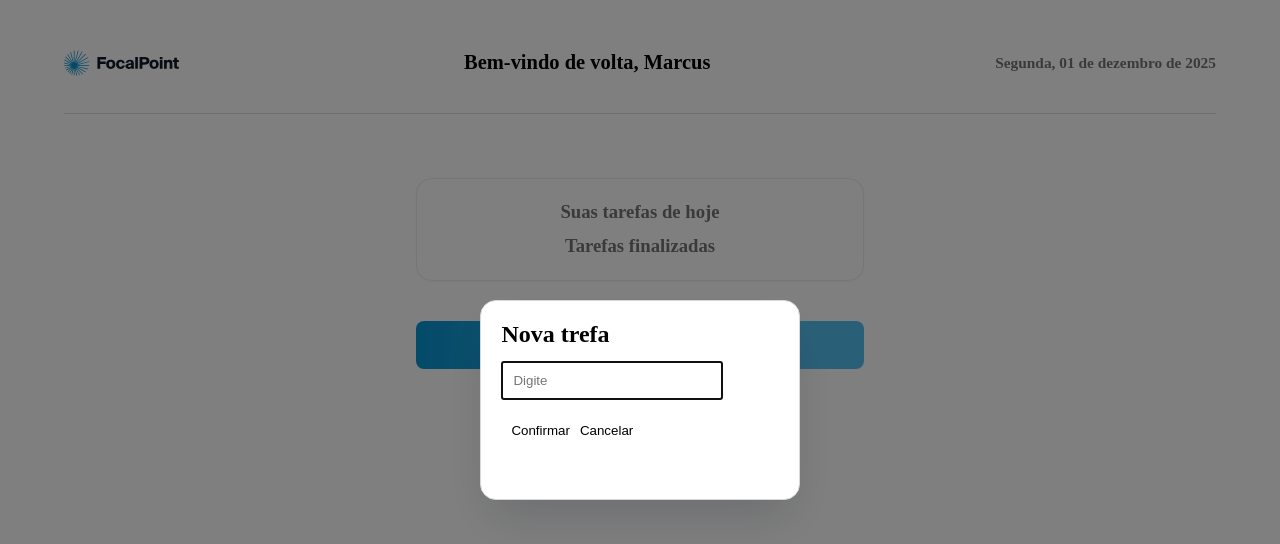
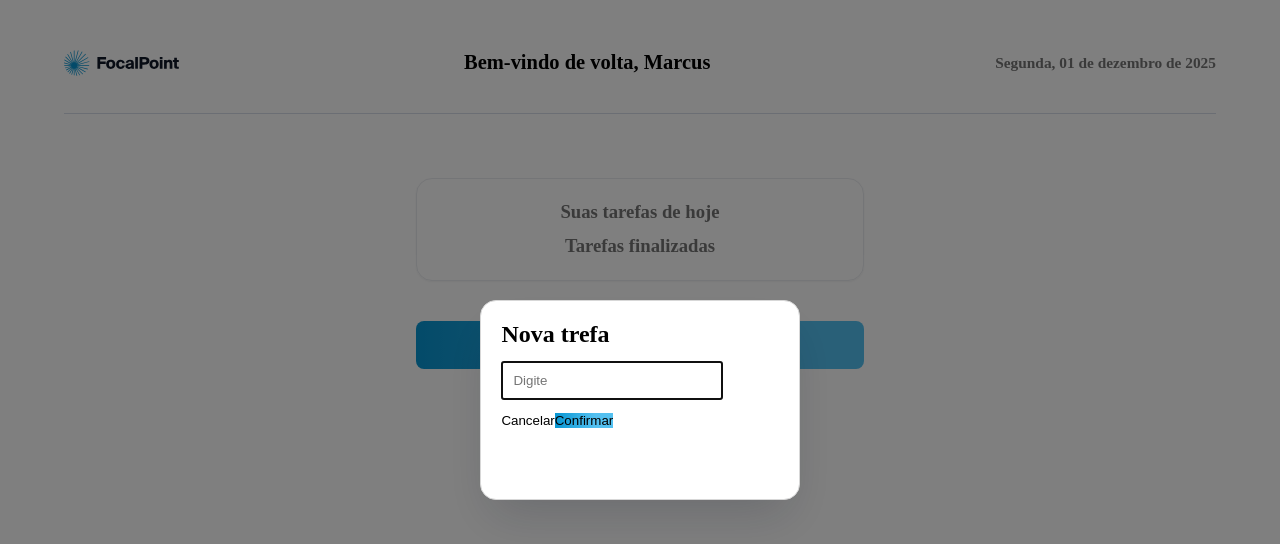
Before and after one commit to duarte25/doto_react, a Next.js app: page / in a window 1280 px wide. Both pictures are taken after a click on the button "Adicionar Tarefa". Shown: the top 544 px of the page. Built offline with nearby package versions, Linux system fonts and the light colour scheme.

Commit message:
Consegui fazer uma forma com que o button no props eu altere de outro componente

```diff
--- a/src/components/popup/index.jsx
+++ b/src/components/popup/index.jsx
@@ -5,11 +5,11 @@ import Popup from 'reactjs-popup';
 import 'reactjs-popup/dist/index.css';
 import Styles from "./styles.module.scss";
 
-const TodoPopup = ({ open, onClose, onConfirm, title, placeholder, value, onChange }) => {
+const TodoPopup = ({ open, onClose, onConfirm, title, placeholder, value, onChange, buttonClass }) => {
 
   const contentStyle = { width: "25%", height: "25%", boxShadow: "0px 24px 48px -12px rgba(16, 24, 40, 0.18)", borderRadius: "16px" }
   return (
-    <Popup {...{ contentStyle }} open={open} onClose={onClose} >
+    <Popup {...{ contentStyle }} open={open} onClose={onClose}>
       <form className={Styles.popupForm} onSubmit={(e) => { e.preventDefault(); onConfirm(); }}>
         <h2>{title}</h2>
         {placeholder && (
@@ -22,11 +22,11 @@ const TodoPopup = ({ open, onClose, onConfirm, title, placeholder, value, onChan
           />
         )}
         <div className={Styles.buttons}>
-          <button className={Styles.buttonConfirm} type="submit" style={{ padding: '10px' }}>
-            Confirmar
-          </button>
           <button className={Styles.buttonCancel} type="button" onClick={onClose}>
             Cancelar
+          </button>
+          <button className={`${Styles.buttonConfirm} ${buttonClass}`} type="submit">
+            Confirmar
           </button>
         </div>
       </form>
--- a/src/components/toDolist/index.jsx
+++ b/src/components/toDolist/index.jsx
@@ -57,6 +57,7 @@ const TodoList = () => {
         placeholder="Digite"
         value={todoText}
         onChange={(e) => setTodoText(e.target.value)}
+        buttonClass={Styles.buttonClass}
       />
 
       <div className={Styles.tasks}>
--- a/src/components/toDolist/styles.module.scss
+++ b/src/components/toDolist/styles.module.scss
@@ -17,6 +17,10 @@
     }
 }
 
+.buttonClass {
+    background: $button-blue;
+}
+
 .tasks {
     border: 1px solid #EAECF0;
     box-shadow: 0px 1px 2px rgba(16, 24, 40, 0.05);
```
